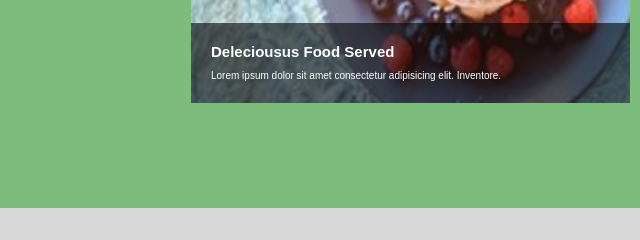
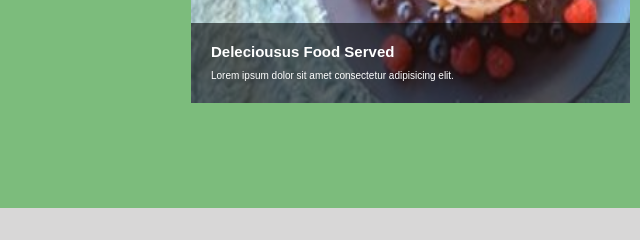
Before and after one commit to danebaev5542/first-site, a plain HTML site: page index.html in a window 1280 px wide. Shown: the part 2480-2720 px from the top of the page, 1-641 px from the left. Drawn offline with Linux system fonts and the light colour scheme; some packages are replaced by stand-ins of ours; a web font is replaced by a local one.

Commit message:
indexga izox qoshildi

```diff
--- a/index.html
+++ b/index.html
@@ -15,6 +15,7 @@
 
 </head>
 <body>
+    <!-- Main-->
     <div class="main">
         <div class="header">
             <h1>meteor</h1>
@@ -148,7 +149,7 @@
                     <img class="image" src="images/4.jpg" alt="">
                     <div class="block-bottom">
                         <h1>Deleciousus food served</h1>
-                        <p>Lorem ipsum dolor sit amet consectetur adipisicing elit. Inventore.</p>
+                        <p>Lorem ipsum dolor sit amet consectetur adipisicing elit.</p>
 
                     </div>
 
```
